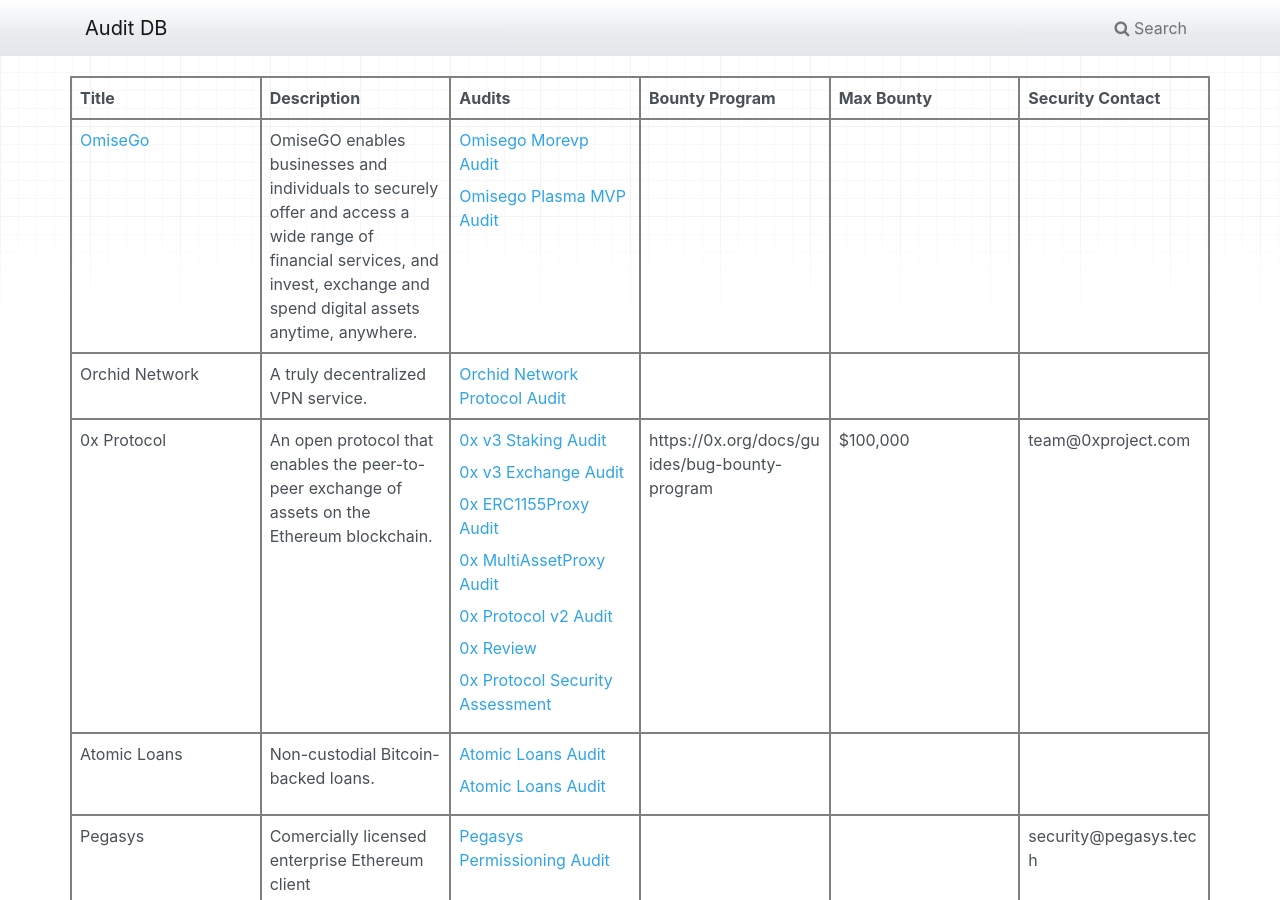
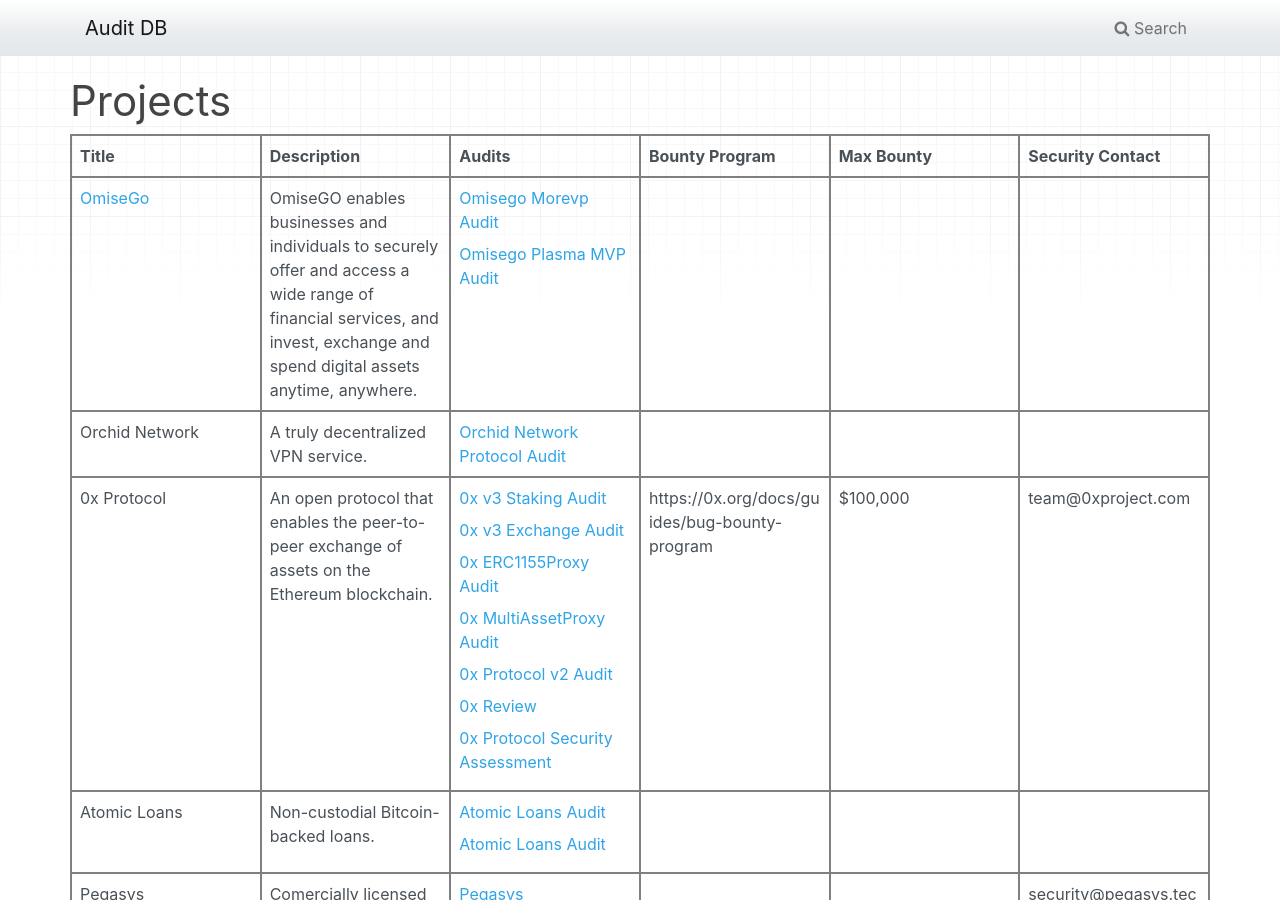
Before and after one commit to Consensys/blockchainSecurityDB, an MkDocs documentation site: the page built from docs/index.md, in a window 1280 px wide and 900 px high. Built offline with MkDocs 1.6.1, drawn with Linux system fonts in a browser that asks for light colours.

Commit message:
Add example project page, modify navbar

```diff
--- a/docs/index.md
+++ b/docs/index.md
@@ -1,6 +1,8 @@
+# Projects
+
 |Title|Description|Audits|Bounty Program|Max Bounty|Security Contact|
 |-----|-----------|------|--------------|----------|----------------|
-|[OmiseGo](./projects/omisego.md)|OmiseGO enables businesses and individuals to securely offer and access a wide range of financial services, and invest, exchange and spend digital assets anytime, anywhere.|<ul><li>[Omisego Morevp Audit](https://diligence.consensys.net/audits/2020/01/omisego-morevp/)</li><li> [Omisego Plasma MVP Audit](https://certificate.quantstamp.com/full/omisego-plasma-mvp)</li></ul>|              |          |                |
+|[OmiseGo](omisego.md)|OmiseGO enables businesses and individuals to securely offer and access a wide range of financial services, and invest, exchange and spend digital assets anytime, anywhere.|<ul><li>[Omisego Morevp Audit](https://diligence.consensys.net/audits/2020/01/omisego-morevp/)</li><li> [Omisego Plasma MVP Audit](https://certificate.quantstamp.com/full/omisego-plasma-mvp)</li></ul>|              |          |                |
 |Orchid Network|A truly decentralized VPN service.|[Orchid Network Protocol Audit](https://diligence.consensys.net/audits/2019/11/orchid-network-protocol/)|              |          |                |
 |0x Protocol|An open protocol that enables the peer-to-peer exchange of assets on the Ethereum blockchain.|<ul><li>[0x v3 Staking Audit](https://diligence.consensys.net/audits/2019/10/0x-v3-staking/)</li><li>[0x v3 Exchange Audit](https://diligence.consensys.net/audits/2019/09/0x-v3-exchange/)</li><li>[0x ERC1155Proxy Audit](https://github.com/ConsenSys/0x-audit-report-2019-05)</li><li>[0x MultiAssetProxy Audit](https://github.com/ConsenSys/0x-audit-report-2018-12)</li><li>[0x Protocol v2 Audit](https://github.com/ConsenSys/0x_audit_report_2018-07-23)</li><li>[0x Review](https://github.com/ConsenSys/0x-review/blob/master/report/1_process.md)</li><li>[0x Protocol Security Assessment](https://github.com/trailofbits/publications/blob/master/reviews/0x-protocol.pdf)</li></ul>|https://0x.org/docs/guides/bug-bounty-program|$100,000  |team@0xproject.com|
 |Atomic Loans|Non-custodial Bitcoin-backed loans.|<ul><li>[Atomic Loans Audit](https://github.com/ConsenSys/atomic-loans-audit-report-2019-07)</li><li>[Atomic Loans Audit](https://diligence.consensys.net/audits/2019/09/atomic-loans/)</li></ul>|              |          |                |
--- a/theme/base.html
+++ b/theme/base.html
@@ -76,30 +76,6 @@
 
                 <!-- Expanded navigation -->
                 <div id="navbar-collapse" class="navbar-collapse collapse">
-                  {%- block site_nav %}
-                    {%- if nav|length>1 %}
-                        <!-- Main navigation -->
-                        <ul class="nav navbar-nav">
-                        {%- for nav_item in nav %}
-                        {%- if nav_item.children %}
-                            <li class="dropdown{% if nav_item.active %} active{% endif %}">
-                                <a href="#" class="nav-link dropdown-toggle" data-toggle="dropdown">{{ nav_item.title }} <b class="caret"></b></a>
-                                <ul class="dropdown-menu">
-                                {%- for nav_item in nav_item.children %}
-                                    {% include "nav-sub.html" %}
-                                {%- endfor %}
-                                </ul>
-                            </li>
-                        {%- else %}
-                            <li class="navitem{% if nav_item.active %} active{% endif %}">
-                                <a href="{{ nav_item.url|url }}" class="nav-link">{{ nav_item.title }}</a>
-                            </li>
-                        {%- endif %}
-                        {%- endfor %}
-                        </ul>
-                    {%- endif %}
-                  {%- endblock %}
-
                     <ul class="nav navbar-nav ml-auto">
                       {%- block search_button %}
                         {%- if 'search' in config['plugins'] %}
@@ -108,21 +84,6 @@
                                 <i class="fa fa-search"></i> Search
                             </a>
                         </li>
-                        {%- endif %}
-                      {%- endblock %}
-
-                      {%- block next_prev %}
-                        {%- if page and (page.next_page or page.previous_page) %}
-                            <li class="nav-item">
-                                <a rel="prev" {% if page.previous_page %}href="{{ page.previous_page.url|url }}" class="nav-link"{% else %}class="nav-link disabled"{% endif %}>
-                                    <i class="fa fa-arrow-left"></i> Previous
-                                </a>
-                            </li>
-                            <li class="nav-item">
-                                <a rel="next" {% if page.next_page %}href="{{ page.next_page.url|url }}" class="nav-link"{% else %}class="nav-link disabled"{% endif %}>
-                                    Next <i class="fa fa-arrow-right"></i>
-                                </a>
-                            </li>
                         {%- endif %}
                       {%- endblock %}
 
```
Also changed, not shown: docs/omisego.md (added, +16 -0 lines).
